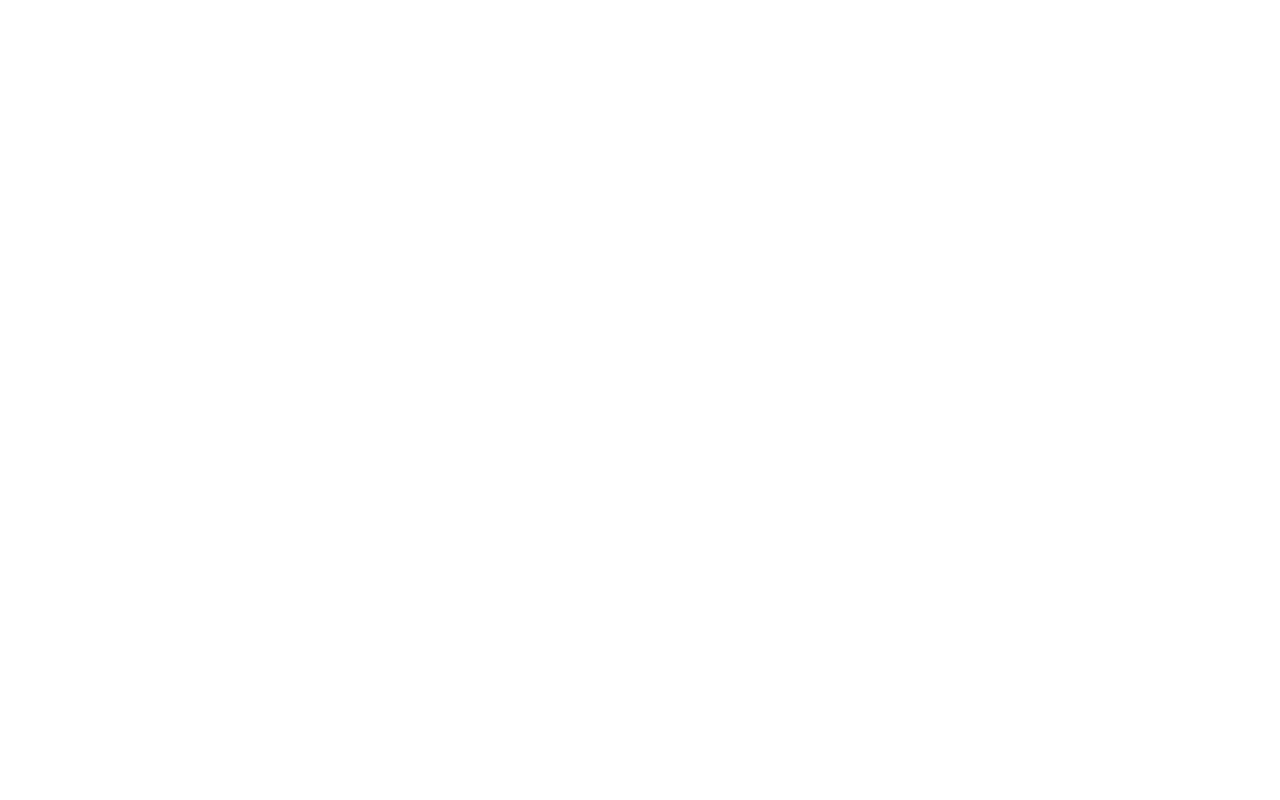
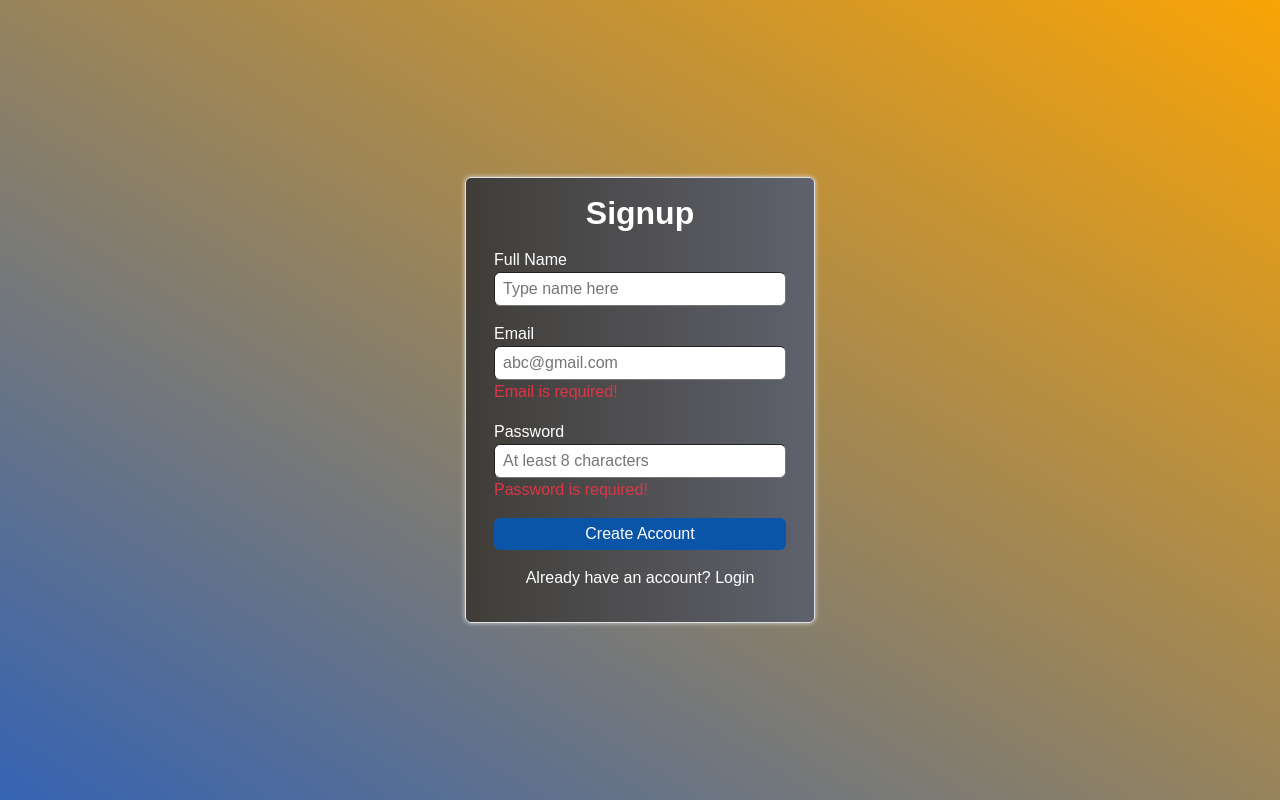
Before and after one commit to Iqra327/Form-Validation-JS, a plain HTML site: page index.html in a window 1280 px wide. Drawn offline with nearby package versions, Linux system fonts and the light colour scheme.

Commit message:
initial-commit

```diff
--- a/index.html
+++ b/index.html
@@ -4,8 +4,49 @@
   <meta charset="UTF-8">
   <meta name="viewport" content="width=device-width, initial-scale=1.0">
   <title>Form Validation</title>
+  <link href="https://cdn.jsdelivr.net/npm/bootstrap@5.3.3/dist/css/bootstrap.min.css" rel="stylesheet" integrity="sha384-QWTKZyjpPEjISv5WaRU9OFeRpok6YctnYmDr5pNlyT2bRjXh0JMhjY6hW+ALEwIH" crossorigin="anonymous">
+  <link rel="stylesheet" href="https://cdn.jsdelivr.net/npm/@fortawesome/fontawesome-free@6.4.2/css/fontawesome.min.css" integrity="sha384-BY+fdrpOd3gfeRvTSMT+VUZmA728cfF9Z2G42xpaRkUGu2i3DyzpTURDo5A6CaLK" crossorigin="anonymous">
+  <link rel="stylesheet" href="style.css">
+  <script src="script.js" defer></script>
 </head>
-<body>
+<body class="d-flex align-items-center">
+  <div class="container border py-3 rounded">
 
+    <!--Header of form-->
+    <div class="header text-center">
+      <h2 class="text-white fw-bold">Signup</h2>
+    </div>
+
+    <!--main content of form-->
+    <div class="main mx-3 my-3">
+        <form action="#">
+          <div class="mb-3">
+            <label for="fullName" class="d-block">Full Name</label>
+            <input type="text" name="fullName" id="fullName" class="w-100 rounded p-1 ps-2 border-1" placeholder="Type name here" required>
+            <p class="text-danger m-0 js-name"></p>
+          </div>
+          <div class="mb-3">
+            <label for="email" class="d-block">Email</label>
+            <input type="text" name="email" id="email" class="w-100 rounded p-1 ps-2 border-1" placeholder="abc@gmail.com" required>
+            <p class="text-danger m-0 textReq" style="--i: 0">Email is required!</p>
+          </div>
+          <div >
+            <label for="password" class="d-b2345678lock">Password</label>
+            <input type="password" name="password" id="password" class="w-100 rounded p-1 border-1 ps-2" placeholder="At least 8 characters" min="8" max="20" required>
+            <p class="text-danger textReq" style="--i: 0">Password is required!</p>
+          </div>
+          <input type="submit" value="Create Account" class="w-100 rounded p-1 border-0 create-account-btn js-create-account-btn">
+        </div>
+      </form>
+
+    <!--footer of form-->
+    <div class="footer">
+      <p class="text-center">Already have an account?
+        <a href="#" class="text-white text-decoration-none login-form">Login</a></p>
+    </div>
+  </div>
+
+
+  <script src="https://cdn.jsdelivr.net/npm/bootstrap@5.3.3/dist/js/bootstrap.bundle.min.js" integrity="sha384-YvpcrYf0tY3lHB60NNkmXc5s9fDVZLESaAA55NDzOxhy9GkcIdslK1eN7N6jIeHz" crossorigin="anonymous"></script>
 </body>
 </html>
--- a/style.css
+++ b/style.css
@@ -0,0 +1,15 @@
+body{
+  font-family: sans-serif;
+  color: white;
+  background-image: linear-gradient(to top right, rgb(53, 99, 179), rgb(249, 164, 6));
+  height: 100vh;
+}
+.container{
+  width: 350px;
+  box-shadow: 0px 0px 5px 0px rgb(219, 217, 213);
+  background-image: linear-gradient(to left, rgb(95, 98, 109), rgb(64, 61, 56));
+}
+.create-account-btn{
+  color: white;
+  background-color: rgb(11, 85, 169);
+}
```
Also changed, not shown: script.js (+31 -0 lines).
